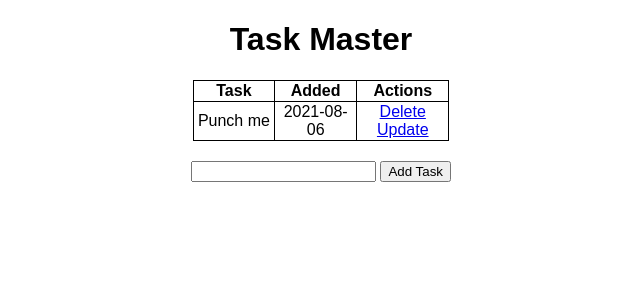
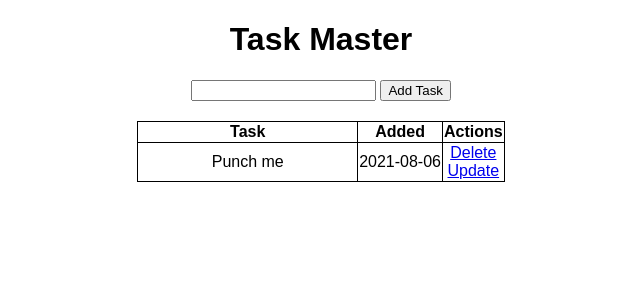
Before and after one commit to slimsamil/flasktodo, a Flask app: page / in a window 1280 px wide. Shown: the top 300 px of the page, without its empty margins (319-959 px from the left). Run offline with Flask 2, Linux system fonts and the light colour scheme; data comes from the database, SQL or seed files in the repository; both versions use the stored data as it was after the commit.

Commit message:
added some styling

```diff
--- a/static/css/main.css
+++ b/static/css/main.css
@@ -1,18 +1,34 @@
+*{
+    box-sizing: border-box;
+}
+
 html,
 body{
     text-align: center;
     margin: 0;
+    padding: 0;
     font-family: sans-serif;
 }
 
 table, tr, td, th{
     margin-left: auto;
     margin-right: auto;
-    width: 20%;
     border: 1px solid black;
     border-collapse: collapse;
 }
 
+#task:hover{
+    background: brown;
+    cursor: pointer;
+}
+
+#task-content{
+    width: 60%;
+}
+
 form{
-    margin-top: 20px;
+    margin-bottom: 20px;
+    width: 40%;
+    margin-left: auto;
+    margin-right: auto;
 }
--- a/templates/index.html
+++ b/templates/index.html
@@ -8,6 +8,10 @@
 <div class="content">
     <h1>Task Master</h1>
 
+    <form action="/" method="POST">
+        <input type="text" name="content" id="content">
+        <input type="submit" value="Add Task">
+    </form>
     {% if tasks|length < 1%}
     <h4>No Tasks</h4>
     {% else %}
@@ -18,8 +22,8 @@
             <th>Actions</th>
         </tr>
         {% for task in tasks %}
-            <tr>
-                <td>{{ task.content }}</td>
+            <tr id="task">
+                <td id="task-content">{{ task.content }}</td>
                 <td>{{ task.date_created.date() }}</td>
                 <td>
                     <a href="/delete/{{task.id}}">Delete</a>
@@ -30,9 +34,5 @@
         {% endfor %}
     </table>
     {% endif %}
-    <form action="/" method="POST">
-        <input type="text" name="content" id="content">
-        <input type="submit" value="Add Task">
-    </form>
 </div>
 {% endblock %}
```
Also changed, not shown: test.db.
